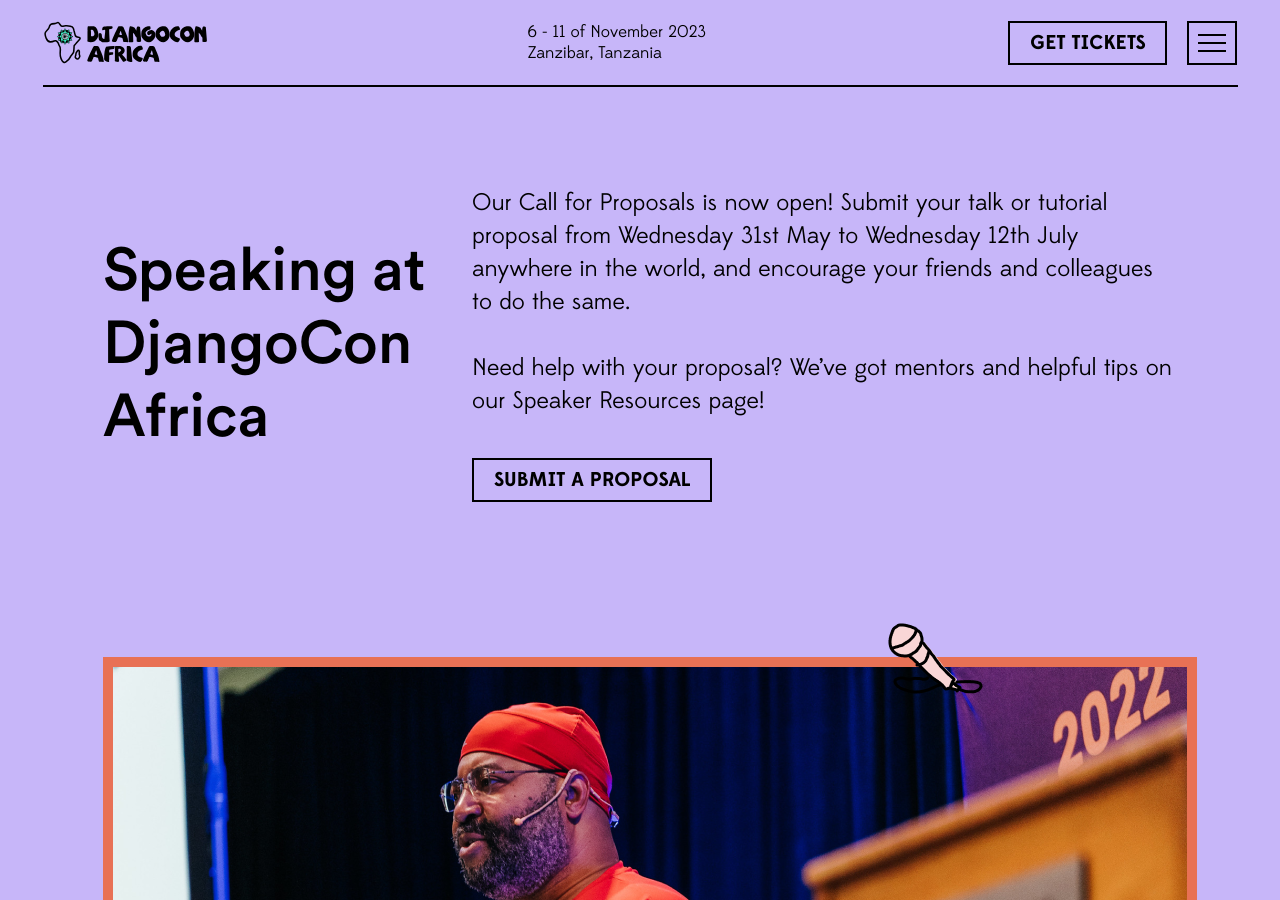
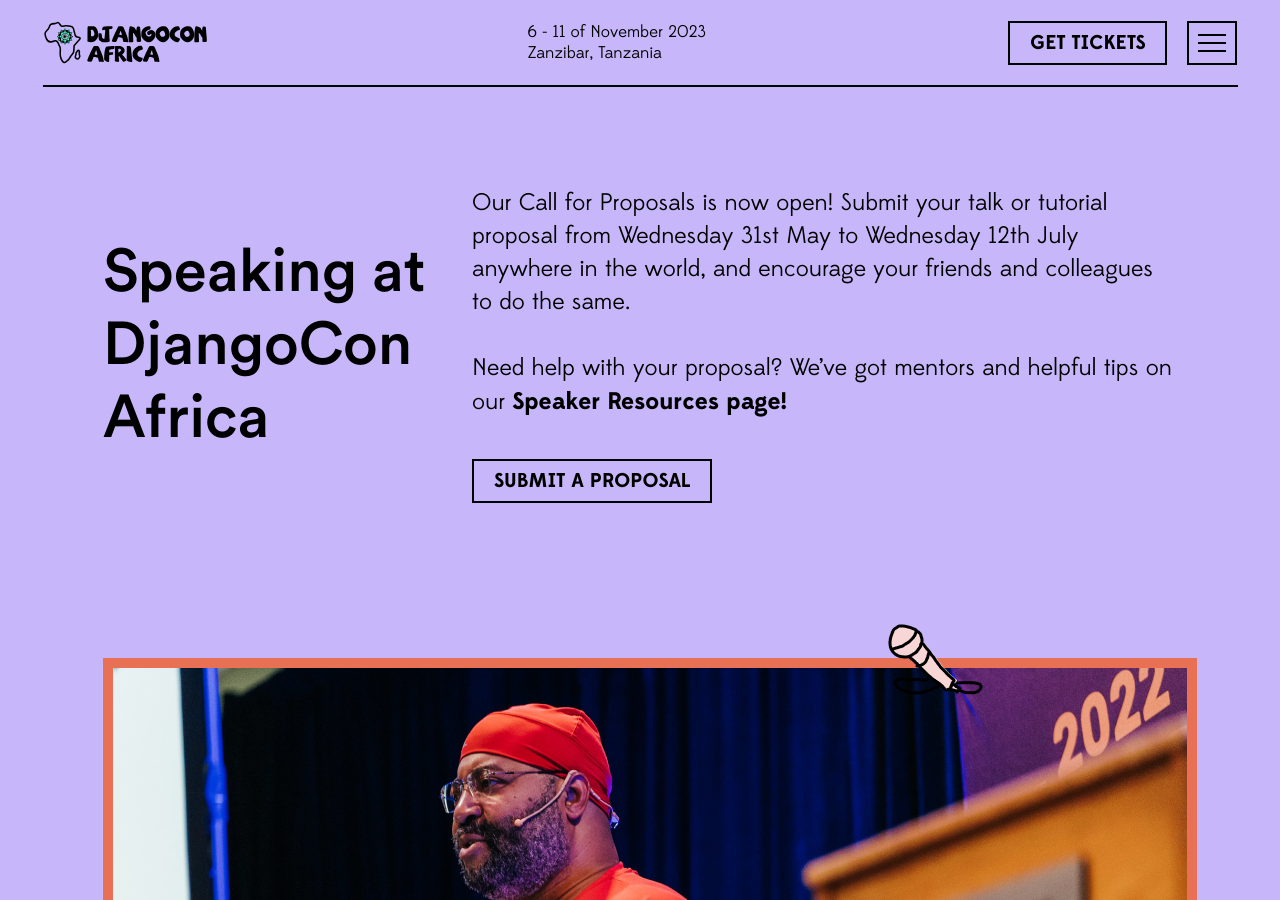
Before and after one commit to djangocon/2023.djangocon.africa, a Jekyll site: the page built from _pages/talks.md, in a window 1280 px wide and 900 px high. Built offline with Jekyll 4.4.1, drawn with Linux system fonts in a browser that asks for light colours.

```diff
--- a/_data/pages.yml
+++ b/_data/pages.yml
@@ -6,7 +6,7 @@
 
 - name: Speaking at DjangoCon Africa
   path: /talks/
-  description: Our Call for Proposals is now open! Submit your talk or tutorial proposal from Wednesday 31st May to Wednesday 12th July anywhere in the world, and encourage your friends and colleagues to do the same.<br><br> <p>Need help with your proposal? We’ve got mentors and helpful tips on our Speaker Resources page!</p>
+  description: Our Call for Proposals is now open! Submit your talk or tutorial proposal from Wednesday 31st May to Wednesday 12th July anywhere in the world, and encourage your friends and colleagues to do the same.<br><br> <p>Need help with your proposal? We’ve got mentors and helpful tips on our <a href="/speaker-resources/"><strong>Speaker Resources page!</strong></a></p>
   button_enabled: true
   button_text: Submit a proposal
   button_link: https://cfp-2023.djangocon.africa
```
Also changed, not shown: Gemfile.lock.
